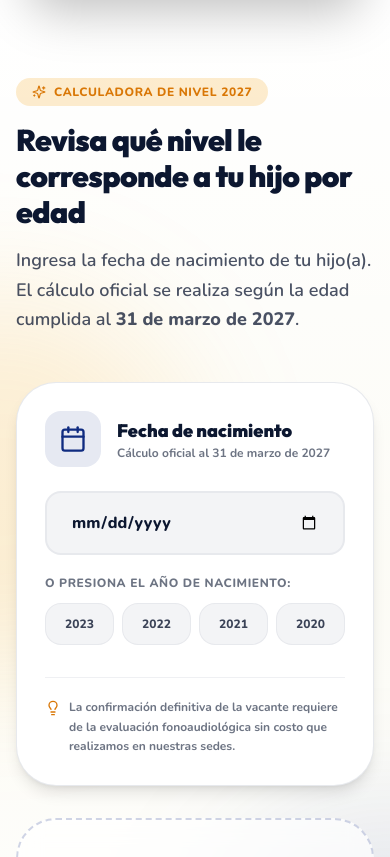
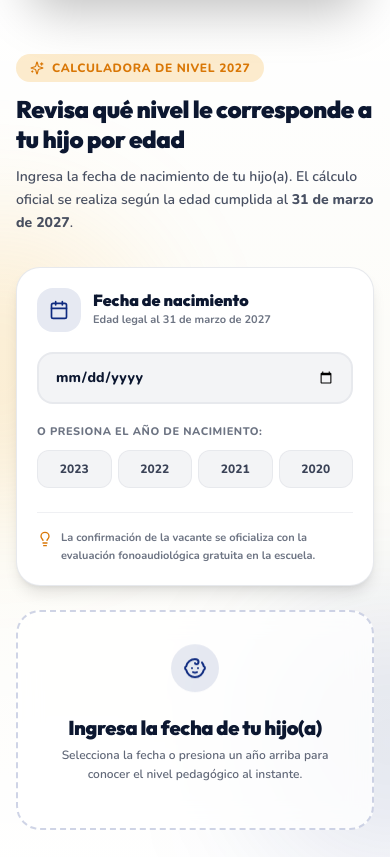
Before and after one commit to barvaro0411/escuelitas_ruth, a Next.js app: page / in a window 390 px wide. Shown: the part 2500-3357 px from the top of the page. Built offline with nearby package versions, Linux system fonts and the light colour scheme.

Commit message:
fix(ui): optimizar diseño responsivo de la calculadora de edad para pantallas móviles

```diff
--- a/src/components/sections/AgeCalculator.tsx
+++ b/src/components/sections/AgeCalculator.tsx
@@ -52,7 +52,7 @@ function calculateEligibility(dateStr: string): CalculationResult | null {
       bulletPoints: [
         "Educación 100% gratuita para la familia.",
         "Evaluación fonoaudiológica inicial sin costo.",
-        "Apoyo pedagógico y terapia de lenguaje continua.",
+        "Apoyo pedagógico y estimulación continua del lenguaje.",
       ],
     };
   }
@@ -67,7 +67,7 @@ function calculateEligibility(dateStr: string): CalculationResult | null {
       bulletPoints: [
         "Educación 100% gratuita para la familia.",
         "Evaluación fonoaudiológica inicial sin costo.",
-        "Trabajo integrado de desarrollo cognitivo y fonológico.",
+        "Trabajo integrado de articulación y conciencia fonológica.",
       ],
     };
   }
@@ -81,8 +81,8 @@ function calculateEligibility(dateStr: string): CalculationResult | null {
         "Por edad, cumple los requisitos para ingresar a Kínder en el año escolar 2027.",
       bulletPoints: [
         "Preparación para la transición a Educación Básica.",
-        "Acompañamiento especializado de educadoras y fonoaudióloga.",
-        "Fortalecimiento de la autonomía y habilidades de articulación.",
+        "Acompañamiento de educadoras diferenciales y fonoaudiólogas.",
+        "Fortalecimiento de la autonomía y habilidades pre-lectoras.",
       ],
     };
   }
@@ -90,13 +90,13 @@ function calculateEligibility(dateStr: string): CalculationResult | null {
   if (age < 3) {
     return {
       status: "too_young",
-      levelName: "Aún no cumple la edad mínima de ingreso",
+      levelName: "Menor de 3 años al 31 de marzo",
       icon: Baby,
       description:
-        "Al 31 de marzo de 2027 tendrá menos de 3 años. Puedes escribirnos para recibir orientación personalizada para los próximos años.",
+        "Al 31 de marzo de 2027 tendrá menos de 3 años. Puedes escribirnos para recibir orientación para los próximos periodos.",
       bulletPoints: [
         "La edad mínima legal para Medio Mayor es de 3 años cumplidos al 31 de marzo de 2027.",
-        "Te invitamos a dejar tus datos para notificarte en el siguiente proceso.",
+        "Te invitamos a contactarnos para orientarte en estimulación temprana.",
       ],
     };
   }
@@ -106,9 +106,9 @@ function calculateEligibility(dateStr: string): CalculationResult | null {
     levelName: "Edad superior al nivel Kínder",
     icon: GraduationCap,
     description:
-      "Al 31 de marzo de 2027 tendrá 6 años o más. Podemos orientarte con alternativas para educación básica.",
+      "Al 31 de marzo de 2027 tendrá 6 años o más. Podemos orientarte con alternativas para educación básica regular con PIE.",
     bulletPoints: [
-      "Las escuelas de lenguaje atienden hasta el nivel Kínder.",
+      "Las escuelas de lenguaje atienden hasta el nivel Kínder (5 años 11 meses).",
       "Te asesoramos en los pasos siguientes de postulación.",
     ],
   };
@@ -123,18 +123,19 @@ export default function AgeCalculator() {
     : "";
   const whatsappMessage =
     result?.status === "eligible"
-      ? `Hola, usé la calculadora de admisión. Mi hijo(a) nació el ${formattedDate} y califica para ${result.levelName} en 2027. Quisiera agendar la evaluación fonoaudiológica gratuita.`
-      : `Hola, usé la calculadora de admisión. Mi hijo(a) nació el ${formattedDate} y quisiera recibir orientación sobre cupos.`;
+      ? `Hola, usé la calculadora de admisión en su web. Mi hijo(a) nació el ${formattedDate} y califica para ${result.levelName} en 2027. Quisiera agendar la evaluación fonoaudiológica gratuita.`
+      : `Hola, usé la calculadora de admisión en su web. Mi hijo(a) nació el ${formattedDate} y quisiera recibir orientación sobre cupos.`;
   const whatsappUrl = result ? buildWhatsAppUrl(whatsappMessage) : "#";
 
   return (
-    <section className="relative overflow-hidden border-b border-border bg-gradient-to-b from-white via-surface-yellow/40 to-white py-20 sm:py-28">
-      {/* Elementos decorativos */}
-      <div className="absolute top-1/4 left-0 h-96 w-96 rounded-full bg-brand-yellow/15 blur-3xl -translate-x-1/2 pointer-events-none" />
-      <div className="absolute bottom-0 right-0 h-96 w-96 rounded-full bg-primary/10 blur-3xl translate-x-1/2 pointer-events-none" />
+    <section className="relative overflow-hidden border-b border-border bg-gradient-to-b from-white via-surface-yellow/30 to-white py-14 sm:py-20 md:py-28">
+      {/* Elementos decorativos de fondo */}
+      <div className="absolute top-1/4 left-0 h-72 w-72 sm:h-96 sm:w-96 rounded-full bg-brand-yellow/15 blur-3xl -translate-x-1/2 pointer-events-none" />
+      <div className="absolute bottom-0 right-0 h-72 w-72 sm:h-96 sm:w-96 rounded-full bg-primary/10 blur-3xl translate-x-1/2 pointer-events-none" />
 
       <div className="mx-auto max-w-7xl px-4 sm:px-6 lg:px-8 relative z-10">
-        <div className="mb-12 max-w-3xl relative">
+        {/* Encabezado */}
+        <div className="mb-8 sm:mb-12 max-w-3xl relative">
           <div
             className="absolute -top-4 right-0 hidden lg:inline-flex items-center gap-2 rounded-2xl bg-white border border-border shadow-lg px-4 py-2.5 animate-float"
             style={{ animationDelay: "600ms" }}
@@ -144,39 +145,44 @@ export default function AgeCalculator() {
               Cálculo oficial al 31 de marzo de 2027
             </span>
           </div>
-          <div className="inline-flex items-center gap-2 rounded-full bg-brand-yellow/20 px-4 py-1.5 text-xs font-black uppercase tracking-wider text-brand-yellow-dark mb-4">
+
+          <div className="inline-flex items-center gap-2 rounded-full bg-brand-yellow/20 px-3.5 py-1.5 text-xs font-black uppercase tracking-wider text-brand-yellow-dark mb-3 sm:mb-4">
             <Sparkles size={14} />
             Calculadora de Nivel 2027
           </div>
-          <h2 className="mb-4 text-3xl font-black tracking-tight text-foreground sm:text-5xl font-display">
+
+          <h2 className="mb-3 sm:mb-4 text-2xl sm:text-4xl md:text-5xl font-black tracking-tight text-foreground font-display leading-tight">
             Revisa qué nivel le corresponde a tu hijo por edad
           </h2>
-          <p className="text-lg font-semibold leading-relaxed text-foreground/75">
+
+          <p className="text-sm sm:text-base md:text-lg font-semibold leading-relaxed text-foreground/75">
             Ingresa la fecha de nacimiento de tu hijo(a). El cálculo oficial se realiza según la edad cumplida al <strong>31 de marzo de 2027</strong>.
           </p>
         </div>
 
-        <div className="grid gap-8 lg:grid-cols-[0.85fr_1.15fr] items-stretch">
+        <div className="grid gap-6 sm:gap-8 lg:grid-cols-[0.9fr_1.1fr] items-stretch">
           {/* Panel Izquierdo - Entrada de Fecha */}
-          <div className="rounded-[2.5rem] border border-border/90 bg-white p-7 sm:p-9 shadow-lg card-hover flex flex-col justify-between">
+          <div className="rounded-3xl sm:rounded-[2.5rem] border border-border/90 bg-white p-5 sm:p-7 md:p-9 shadow-lg card-hover flex flex-col justify-between">
             <div>
-              <div className="mb-6 flex items-center gap-4">
-                <div className="flex h-14 w-14 items-center justify-center rounded-2xl bg-primary/10 text-primary">
-                  <Calendar className="h-7 w-7" />
+              <div className="mb-5 sm:mb-6 flex items-center gap-3 sm:gap-4">
+                <div className="flex h-11 w-11 sm:h-14 sm:w-14 items-center justify-center rounded-2xl bg-primary/10 text-primary shrink-0">
+                  <Calendar className="h-5 w-5 sm:h-7 sm:w-7" />
                 </div>
                 <div>
                   <label
                     htmlFor="birthdate"
-                    className="block text-lg font-black text-foreground font-display"
+                    className="block text-base sm:text-lg font-black text-foreground font-display leading-tight"
                   >
                     Fecha de nacimiento
                   </label>
-                  <p className="text-xs font-bold text-foreground/60">
-                    Cálculo oficial al 31 de marzo de 2027
+                  <p className="text-[11px] sm:text-xs font-bold text-foreground/60 mt-0.5">
+                    Edad legal al 31 de marzo de 2027
                   </p>
                 </div>
               </div>
 
+              {/* Input de Fecha Adaptativo */}
+              <div className="relative mb-5">
                 <input
                   id="birthdate"
                   type="date"
@@ -184,15 +190,16 @@ export default function AgeCalculator() {
                   onChange={(event) => setBirthdate(event.target.value)}
                   max="2027-03-31"
                   min="2019-01-01"
-                className="w-full rounded-2xl border-2 border-border/80 bg-surface-raised px-6 py-4.5 text-base font-black text-foreground outline-none transition-all focus:border-primary focus:bg-white focus:ring-4 focus:ring-primary/10 cursor-pointer mb-5"
+                  className="w-full rounded-2xl border-2 border-border/80 bg-surface-raised px-4 sm:px-6 py-3.5 sm:py-4 text-sm sm:text-base font-black text-foreground outline-none transition-all focus:border-primary focus:bg-white focus:ring-4 focus:ring-primary/10 cursor-pointer"
                 />
+              </div>
 
               {/* Botones Rápidos por Año de Nacimiento */}
               <div>
-                <p className="text-xs font-extrabold uppercase tracking-wider text-foreground/60 mb-3">
+                <p className="text-[11px] sm:text-xs font-extrabold uppercase tracking-wider text-foreground/60 mb-2.5">
                   O presiona el año de nacimiento:
                 </p>
-                <div className="grid grid-cols-4 gap-2">
+                <div className="grid grid-cols-4 gap-1.5 sm:gap-2">
                   {[
                     { year: "2023", label: "2023", date: "2023-05-15" },
                     { year: "2022", label: "2022", date: "2022-05-15" },
@@ -203,10 +210,10 @@ export default function AgeCalculator() {
                       key={preset.year}
                       type="button"
                       onClick={() => setBirthdate(preset.date)}
-                      className={`rounded-2xl py-3 text-xs font-black transition-all ${
+                      className={`rounded-xl sm:rounded-2xl py-2.5 sm:py-3 px-1 text-xs font-black transition-all text-center ${
                         birthdate.startsWith(preset.year)
-                          ? "bg-primary text-white shadow-md shadow-primary/20 scale-105"
-                          : "bg-surface-raised border border-border/80 text-foreground/80 hover:bg-primary/10 hover:text-primary"
+                          ? "bg-primary text-white shadow-md shadow-primary/20 scale-[1.03]"
+                          : "bg-surface-raised border border-border/80 text-foreground/80 hover:bg-primary/10 hover:text-primary active:scale-95"
                       }`}
                     >
                       {preset.label}
@@ -216,28 +223,28 @@ export default function AgeCalculator() {
               </div>
             </div>
 
-            <p className="mt-8 flex items-start gap-2 text-xs font-bold leading-relaxed text-foreground/60 border-t border-border/60 pt-5">
+            <p className="mt-6 sm:mt-8 flex items-start gap-2 text-[11px] sm:text-xs font-bold leading-relaxed text-foreground/60 border-t border-border/60 pt-4 sm:pt-5">
               <Lightbulb className="h-4 w-4 shrink-0 mt-0.5 text-brand-yellow-dark" />
-              La confirmación definitiva de la vacante requiere de la evaluación fonoaudiológica sin costo que realizamos en nuestras sedes.
+              La confirmación de la vacante se oficializa con la evaluación fonoaudiológica gratuita en la escuela.
             </p>
           </div>
 
           {/* Panel Derecho - Resultado Animado */}
-          <div aria-live="polite" className="min-h-72">
+          <div aria-live="polite" className="min-h-[220px] sm:min-h-72">
             {!result ? (
-              <div className="flex h-full min-h-72 flex-col items-center justify-center rounded-[2.5rem] border-2 border-dashed border-primary/20 bg-white/70 backdrop-blur-md p-8 text-center card-hover">
-                <div className="h-16 w-16 rounded-full bg-primary/10 flex items-center justify-center text-primary mb-4 animate-bounce">
-                  <Baby size={32} />
+              <div className="flex h-full min-h-[220px] sm:min-h-72 flex-col items-center justify-center rounded-3xl sm:rounded-[2.5rem] border-2 border-dashed border-primary/20 bg-white/80 backdrop-blur-md p-6 sm:p-8 text-center card-hover">
+                <div className="h-12 w-12 sm:h-16 sm:w-16 rounded-full bg-primary/10 flex items-center justify-center text-primary mb-3 sm:mb-4 animate-bounce">
+                  <Baby className="h-6 w-6 sm:h-8 sm:w-8" />
                 </div>
-                <h3 className="mb-2 text-2xl font-black text-foreground font-display">
-                  Ingresa la fecha de tu hijo
+                <h3 className="mb-1.5 sm:mb-2 text-xl sm:text-2xl font-black text-foreground font-display leading-tight">
+                  Ingresa la fecha de tu hijo(a)
                 </h3>
-                <p className="max-w-xs text-sm font-semibold text-foreground/65 leading-relaxed">
+                <p className="max-w-xs text-xs sm:text-sm font-semibold text-foreground/65 leading-relaxed">
                   Selecciona la fecha o presiona un año arriba para conocer el nivel pedagógico al instante.
                 </p>
               </div>
             ) : (
-              <div className="relative flex h-full flex-col justify-between rounded-[2.5rem] border-2 border-primary/20 bg-white p-7 sm:p-9 shadow-xl hover:shadow-2xl transition-all overflow-hidden">
+              <div className="relative flex h-full flex-col justify-between rounded-3xl sm:rounded-[2.5rem] border-2 border-primary/20 bg-white p-5 sm:p-7 md:p-9 shadow-xl hover:shadow-2xl transition-all overflow-hidden">
                 <div
                   className={`absolute top-0 inset-x-0 h-2.5 ${
                     result.status === "eligible"
@@ -246,12 +253,12 @@ export default function AgeCalculator() {
                   }`}
                 />
                 <div>
-                  <div className="mb-6 flex flex-wrap items-center justify-between gap-3">
-                    <div className="flex h-14 w-14 items-center justify-center rounded-2xl bg-primary/10 text-primary">
-                      <result.icon className="h-7 w-7" />
+                  <div className="mb-4 sm:mb-6 flex flex-wrap items-center justify-between gap-2.5">
+                    <div className="flex h-11 w-11 sm:h-14 sm:w-14 items-center justify-center rounded-2xl bg-primary/10 text-primary shrink-0">
+                      <result.icon className="h-6 w-6 sm:h-7 sm:w-7" />
                     </div>
                     <span
-                      className={`rounded-full px-4 py-1.5 text-xs font-black uppercase tracking-wider ${
+                      className={`rounded-full px-3 sm:px-4 py-1 sm:py-1.5 text-[11px] sm:text-xs font-black uppercase tracking-wider text-center ${
                         result.status === "eligible"
                           ? "bg-emerald-100 text-emerald-800 border border-emerald-300"
                           : "bg-amber-100 text-amber-900 border border-amber-300"
@@ -259,27 +266,28 @@ export default function AgeCalculator() {
                     >
                       {result.status === "eligible"
                         ? "Cumple Requisitos de Ingreso"
-                        : "Requiere Evaluación Especial"}
+                        : "Requiere Orientación Especial"}
                     </span>
                   </div>
 
-                  <h3 className="mb-3 text-3xl font-black text-foreground leading-tight font-display">
+                  <h3 className="mb-2 sm:mb-3 text-2xl sm:text-3xl font-black text-foreground leading-tight font-display">
                     {result.levelName}
                   </h3>
-                  <p className="mb-6 text-base font-semibold leading-relaxed text-foreground/75">
+
+                  <p className="mb-4 sm:mb-6 text-xs sm:text-sm md:text-base font-semibold leading-relaxed text-foreground/75">
                     {result.description}
                   </p>
 
-                  <ul className="space-y-3.5 mb-6">
+                  <ul className="space-y-2.5 sm:space-y-3 mb-5 sm:mb-6">
                     {result.bulletPoints.map((point) => (
                       <li
                         key={point}
-                        className="flex items-start gap-3 text-sm font-bold text-foreground/85"
+                        className="flex items-start gap-2.5 text-xs sm:text-sm font-bold text-foreground/85 leading-snug"
                       >
                         {result.status === "eligible" ? (
-                          <CheckCircle2 className="mt-0.5 h-5 w-5 shrink-0 text-emerald-600" />
+                          <CheckCircle2 className="mt-0.5 h-4 w-4 sm:h-5 sm:w-5 shrink-0 text-emerald-600" />
                         ) : (
-                          <AlertCircle className="mt-0.5 h-5 w-5 shrink-0 text-amber-600" />
+                          <AlertCircle className="mt-0.5 h-4 w-4 sm:h-5 sm:w-5 shrink-0 text-amber-600" />
                         )}
                         <span>{point}</span>
                       </li>
@@ -291,12 +299,14 @@ export default function AgeCalculator() {
                   href={whatsappUrl}
                   target="_blank"
                   rel="noopener noreferrer"
-                  className="mt-6 inline-flex w-full items-center justify-center gap-2 rounded-2xl bg-brand-yellow px-8 py-4.5 font-black text-primary-dark shadow-xl shadow-brand-yellow/25 transition-all hover:bg-brand-yellow-light hover:-translate-y-0.5"
+                  className="mt-4 sm:mt-6 inline-flex w-full items-center justify-center gap-2 rounded-2xl bg-brand-yellow px-4 sm:px-8 py-3.5 sm:py-4.5 text-xs sm:text-sm md:text-base font-black text-primary-dark shadow-xl shadow-brand-yellow/25 transition-all hover:bg-brand-yellow-light active:scale-95 text-center leading-snug"
                 >
-                  <MessageCircle className="h-5 w-5" />
+                  <MessageCircle className="h-5 w-5 shrink-0" />
+                  <span>
                     {result.status === "eligible"
                       ? "Agendar Evaluación Fonoaudiológica Gratis"
                       : "Pedir Orientación por WhatsApp"}
+                  </span>
                 </a>
               </div>
             )}
```
Lines whose indentation alone changed are shown as unchanged.
